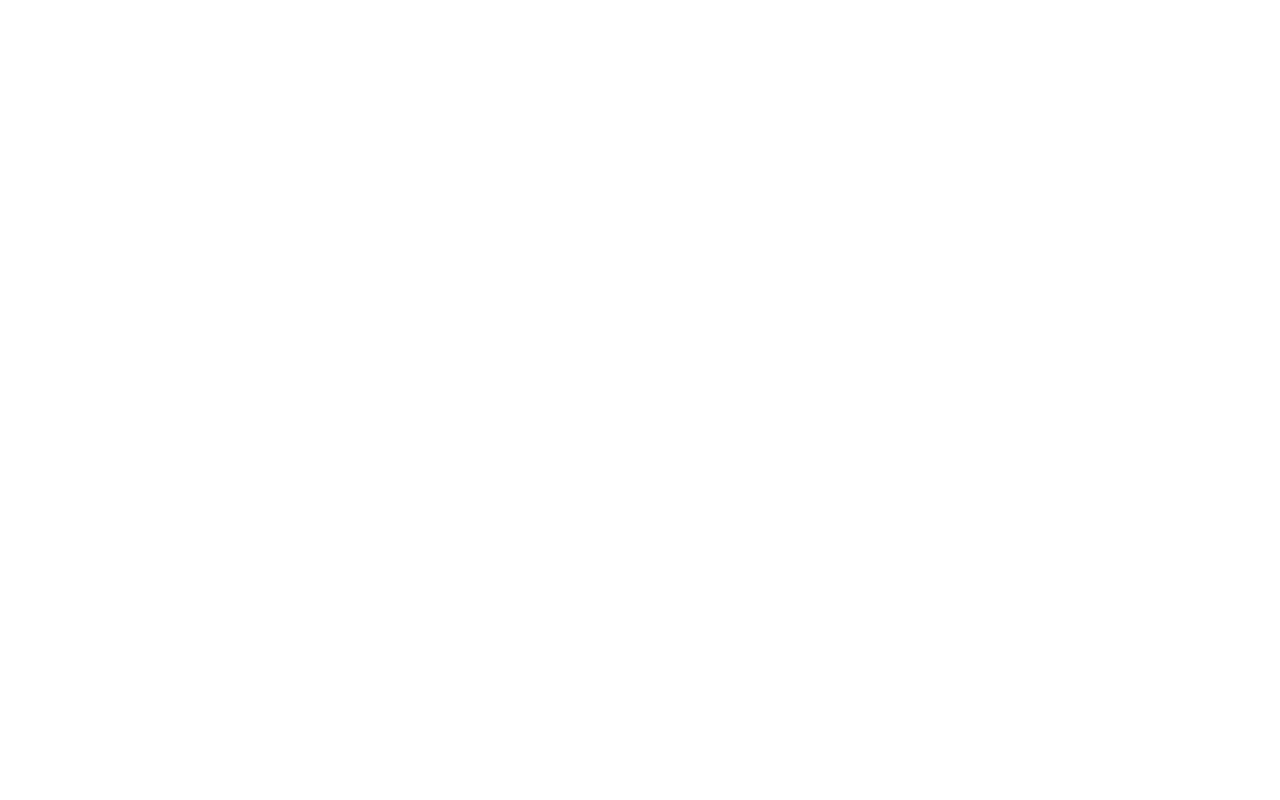
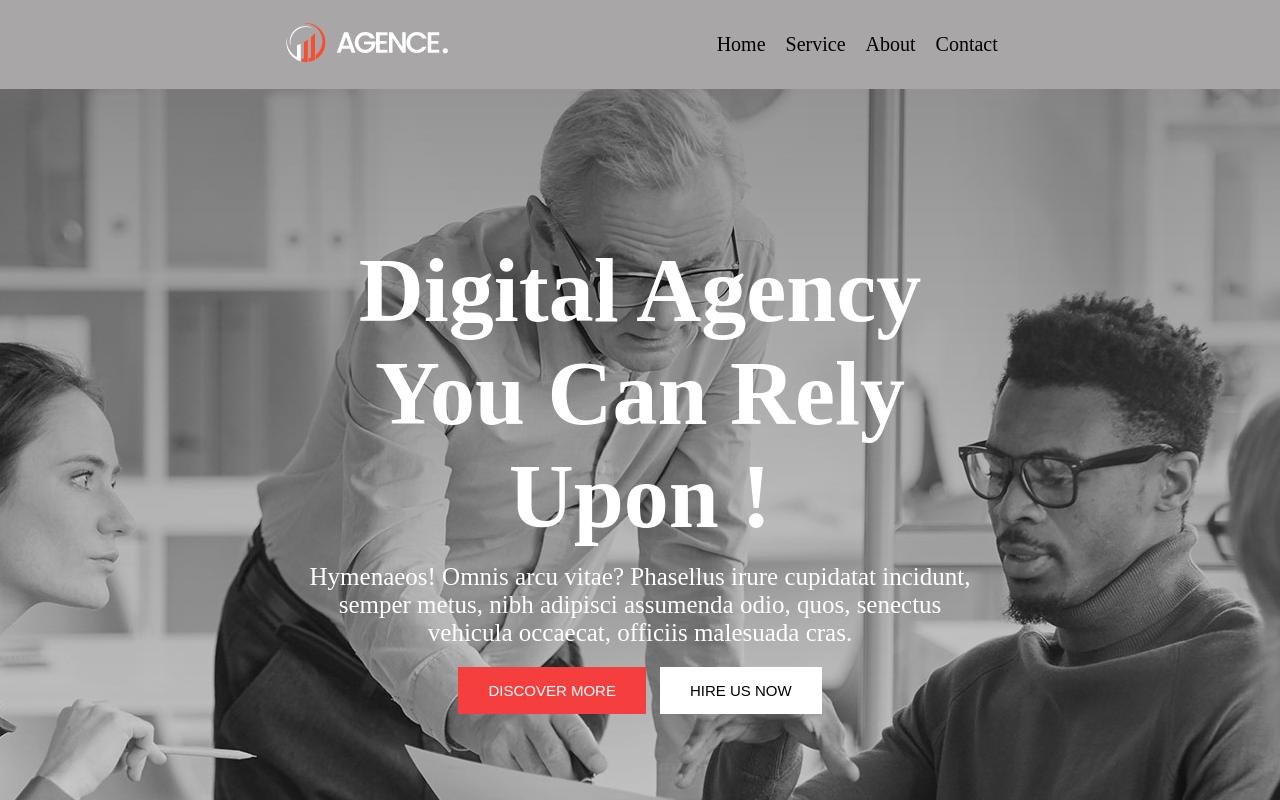
Before and after one commit to tusharahmednirma/digital-agency, a plain HTML site: page index.html in a window 1280 px wide. Shown: the top 800 px of the page. Drawn offline with Linux system fonts and the light colour scheme.

Commit message:
add header section

```diff
--- a/index.html
+++ b/index.html
@@ -4,12 +4,67 @@
     <meta charset="UTF-8">
     <meta name="viewport" content="width=device-width, initial-scale=1.0">
     <title>digital agency</title>
+    <link rel="stylesheet" href="style.css">
 </head>
 <body>
     <header>
+        <nav>
+            <div class="nav-container">
+                <div class="nav-logo">
+                    <img src="./asset/logo/logo.png" alt="">
+                </div>
+                <div class="menu">
+                    <li>Home</li>
+                    <li>Service</li>
+                    <li>About</li>
+                    <li>Contact</li>
+                </div>
+
+                </div>
+            </div>
+        </nav>
+       <section>
+        <div class="banner-container">
+            <h1 class="banner-title" >Digital Agency You
+                Can Rely Upon !</h1>
+                <p class="banner-describtion" >Hymenaeos! Omnis arcu vitae? Phasellus irure cupidatat incidunt, semper metus, nibh adipisci assumenda odio, quos, senectus vehicula occaecat, officiis malesuada cras.</p>
+                <div class="button">
+                    <button class="discover" >DISCOVER MORE</button>
+                    <BUtton class="hire" >HIRE US NOW</BUtton>
+                </div>
+        </div>
+       </section>
 
     </header>
     <main>
+        <section>
+            <div class="service-container">
+                <div class="service-list">
+                    <button>Service list</button>
+                    <h1>Services We Can Help You With !</h1>
+                    <p>Vero id posuere tempus aspernatur quaerat mollis voluptatum eveniet porro viverra libero habitasse porro fames quos pharetra diam cupidatat ligula! Netus! Quos dignissi mos laoreet.</p>
+
+                    <ol>
+                        <li>Nobis ridiculus cupiditate egestas commodi.</li>
+                        <li>Ipsum dui curabitur dapibuish mollitia.</li>
+                    </ol>
+                </div>
+
+
+               <div class="service-details-container">
+                <div class="picture">
+                    <img src="/asset/image/author.jpg" alt="">
+                    <div class="details">
+                        <h2>George Smith</h2>
+                        <h3>CEO, Director</h3>
+                    </div>
+                </div>
+                <div class="service-button">
+                    <button>MORE DETAILS</button>
+                </div>
+               </div>
+            </div>
+        </section>
 
     </main>
     <footer>
--- a/style.css
+++ b/style.css
@@ -0,0 +1,67 @@
+*{
+    margin: 0px;
+    padding: 0px;
+}
+.nav-container{
+    display:flex;
+    justify-content: space-around;
+    background-color: rgb(168, 166, 166);
+    padding: 20px 150px;
+    align-items: center;
+
+}
+.menu{
+    display: flex;
+    list-style: none;
+    justify-content: space-around;
+    gap: 20px;
+    font-size: 20px;
+
+}
+
+.banner-container{
+    background-image: url('/asset/image/background.jpg'), linear-gradient(rgba(0,0, 0, 0.4),rgba(0, 0, 0, 0.1));
+    background-blend-mode: overlay;
+    background-position: center;
+    background-size: content;
+    height: 100vh;
+    padding: 50px 300px;
+
+}
+.banner-title{
+    text-align: center;
+    font-size: 90px;
+    margin-top: 100px;
+    color: white;
+}
+.banner-describtion{
+    margin-top: 15px;
+    color: white;
+    font-size: 25px;
+    text-align: center;
+
+}
+.button{
+    text-align: center;
+    margin-top: 20px;
+
+}
+.discover{
+    color: white;
+    background-color: rgb(245, 62, 62);
+    padding: 15px 30px;
+    border:none;
+    font-size: 15px;
+
+}
+.hire{
+    color: black;
+    background-color: white;
+    padding: 15px 30px;
+    border:none;
+    font-size: 15px;
+    margin-left: 10px;
+}
+.service-list{
+    padding-top: 100px;
+}
```
